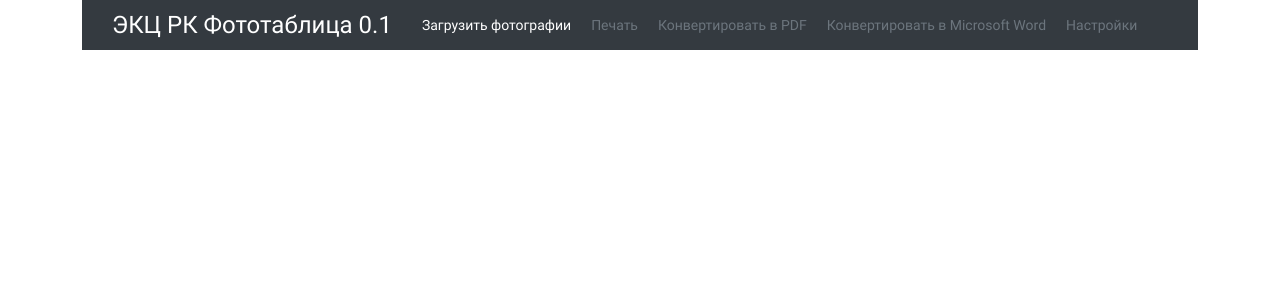
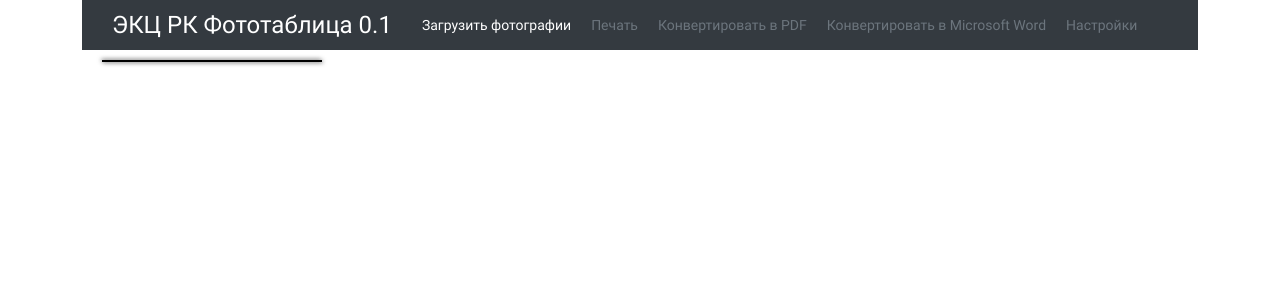
Before and after one commit to dimonenm/exp-photo-table, a React (Create React App) app in the folder app/: page / in a window 1280 px wide. Shown: the top 300 px of the page. Built offline with nearby package versions, Linux system fonts and the light colour scheme.

Commit message:
w21.07.2021

```diff
--- a/app/src/App.js
+++ b/app/src/App.js
@@ -6,6 +6,7 @@ import Logo from './components/header/Logo';
 import Menu from './components/header/Menu';
 import MenuItem from './components/header/MenuItem';
 import Main from './containers/Main';
+import Workplace from './components/main/Workplace';
 
 
 function App() {
@@ -22,7 +23,9 @@ function App() {
         </Menu>
       </Header>
       <Main>
+        <Workplace>
 
+        </Workplace>
       </Main>
     </Container>
   );
--- /dev/null
+++ b/app/src/components/main/Workplace.css
@@ -0,0 +1,13 @@
+.workplace {
+    display: flex;
+    flex-direction: column;
+    flex-grow: 0;
+    flex-shrink: 0;
+    flex-basis: 220px;
+
+    margin-left: 10px;
+
+    border: 1px solid #000;
+
+    box-shadow: -1px -1px 4px 0 rgba(0, 0, 0, 0.5), 1px 1px 4px 0 rgba(0, 0, 0, 0.5);
+}
--- /dev/null
+++ b/app/src/components/main/Workplace.js
@@ -0,0 +1,8 @@
+import React from 'react';
+import "./Workplace.css";
+
+const Workplace = ({ children }) => (
+    <div className="workplace">{children}</div>
+);
+
+export default Workplace;
```
Also changed, not shown: app/src/components/main/WorkplaceItem.css (added), app/src/components/main/WorkplaceItem.js (added).
